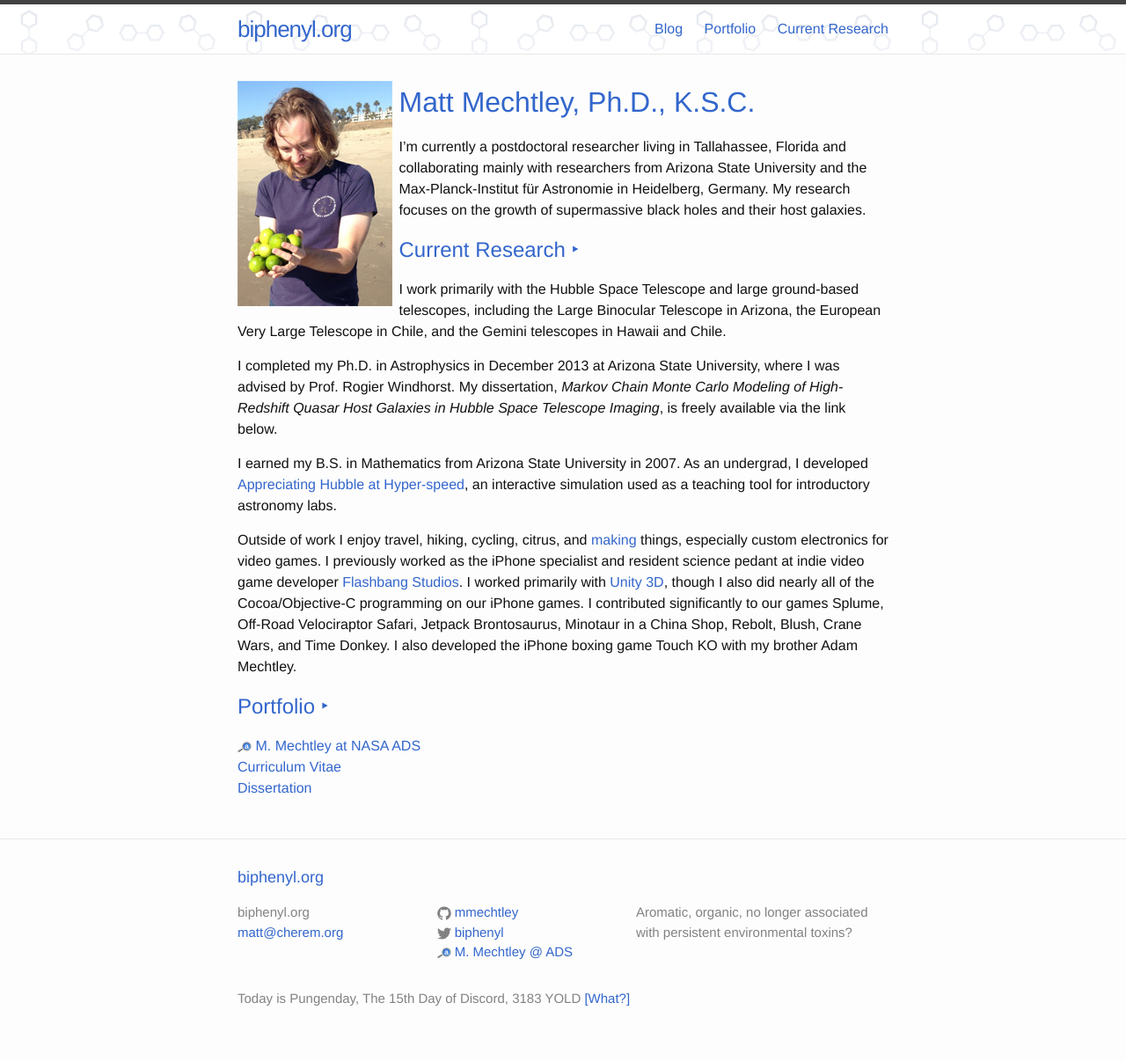
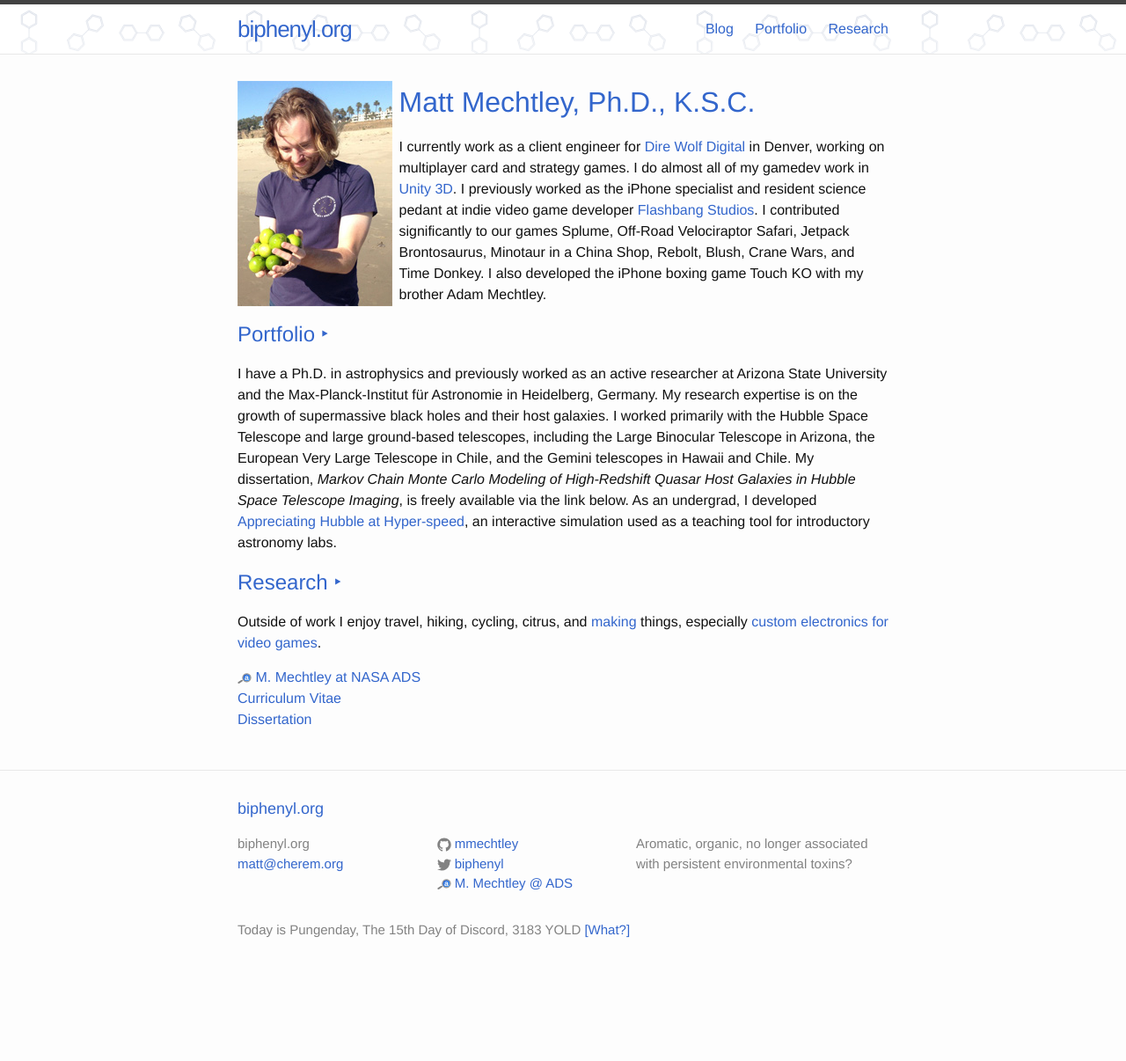
Before and after one commit to mmechtley/mmechtley.github.io, a Jekyll site: the page built from index.md, in a window 1280 px wide. Shown: the whole page at 88% size. Built offline with Jekyll 4.4.1, drawn with Linux system fonts in a browser that asks for light colours; after the commit the page ends 1128 px from its top, so only the background shows below that.

Commit message:
updated bluemarble html; updated index

```diff
--- a/index.md
+++ b/index.md
@@ -7,20 +7,15 @@ title: false
 
 # Matt Mechtley, Ph.D., K.S.C.
 
-I'm currently a postdoctoral researcher living in Tallahassee, Florida and collaborating mainly with researchers from Arizona State University and the Max-Planck-Institut für Astronomie in Heidelberg, Germany. My research focuses on the growth of supermassive black holes and their host galaxies.
-
-## [Current Research ‣]({{site.baseurl}}/research)
-
-I work primarily with the Hubble Space Telescope and large ground-based telescopes, including the Large Binocular Telescope in Arizona, the European Very Large Telescope in Chile, and the Gemini telescopes in Hawaii and Chile.
-
-I completed my Ph.D. in Astrophysics in December 2013 at Arizona State University, where I was advised by Prof. Rogier Windhorst. My dissertation, _Markov Chain Monte Carlo Modeling of High-Redshift Quasar Host Galaxies in Hubble Space Telescope Imaging_, is freely available via the link below.
-
-I earned my B.S. in Mathematics from Arizona State University in 2007. As an undergrad, I developed [Appreciating Hubble at Hyper-speed]({{site.baseurl}}/ahah/), an interactive simulation used as a teaching tool for introductory astronomy labs.
-
-Outside of work I enjoy travel, hiking, cycling, citrus, and [making](http://makezine.com/) things, especially custom electronics for video games. I previously worked as the iPhone specialist and resident science pedant at indie video game developer [Flashbang Studios](http://blurst.com/). I worked primarily with [Unity 3D](http://unity3d.com/), though I also did nearly all of the Cocoa/Objective-C programming on our iPhone games. I contributed significantly to our games Splume, Off-Road Velociraptor Safari, Jetpack Brontosaurus, Minotaur in a China Shop, Rebolt, Blush, Crane Wars, and Time Donkey. I also developed the iPhone boxing game Touch KO with my brother Adam Mechtley.
+I currently work as a client engineer for [Dire Wolf Digital](http://www.direwolfdigital.com/) in Denver, working on multiplayer card and strategy games. I do almost all of my gamedev work in [Unity 3D](httos://unity3d.com). I previously worked as the iPhone specialist and resident science pedant at indie video game developer [Flashbang Studios](http://blurst.com/). I contributed significantly to our games Splume, Off-Road Velociraptor Safari, Jetpack Brontosaurus, Minotaur in a China Shop, Rebolt, Blush, Crane Wars, and Time Donkey. I also developed the iPhone boxing game Touch KO with my brother Adam Mechtley.
 
 ## [Portfolio ‣]({{site.baseurl}}/portfolio)
 
+I have a Ph.D. in astrophysics and previously worked as an active researcher at Arizona State University and the Max-Planck-Institut für Astronomie in Heidelberg, Germany. My research expertise is on the growth of supermassive black holes and their host galaxies. I worked primarily with the Hubble Space Telescope and large ground-based telescopes, including the Large Binocular Telescope in Arizona, the European Very Large Telescope in Chile, and the Gemini telescopes in Hawaii and Chile. My dissertation, _Markov Chain Monte Carlo Modeling of High-Redshift Quasar Host Galaxies in Hubble Space Telescope Imaging_, is freely available via the link below. As an undergrad, I developed [Appreciating Hubble at Hyper-speed]({{site.baseurl}}/ahah/), an interactive simulation used as a teaching tool for introductory astronomy labs.
+
+## [Research ‣]({{site.baseurl}}/research)
+
+Outside of work I enjoy travel, hiking, cycling, citrus, and [making](http://makezine.com/) things, especially [custom electronics for video games]({% post_url 2009-04-03-the-power-glove-20th-anniversary-edition %}).
 
 {% include icon-adsabs.html query='author:"Mechtley, M."' text="M. Mechtley at NASA ADS" %}
 [Curriculum Vitae]({{site.baseurl}}/papers/mmechtleycv.pdf)
--- a/research.md
+++ b/research.md
@@ -1,6 +1,6 @@
 ---
 layout: page
-title: Current Research
+title: Research
 ---
 
 I deal mainly in **quasars** and **high-redshift galaxies**. My research for the past several years has dealt with studying the host galaxies of high-redshift quasars, especially to better understand quasar triggering or feeding mechanisms. I leverage my strong background in **programming** and **math** to analyze data using modern computational and statistical methods.
```
